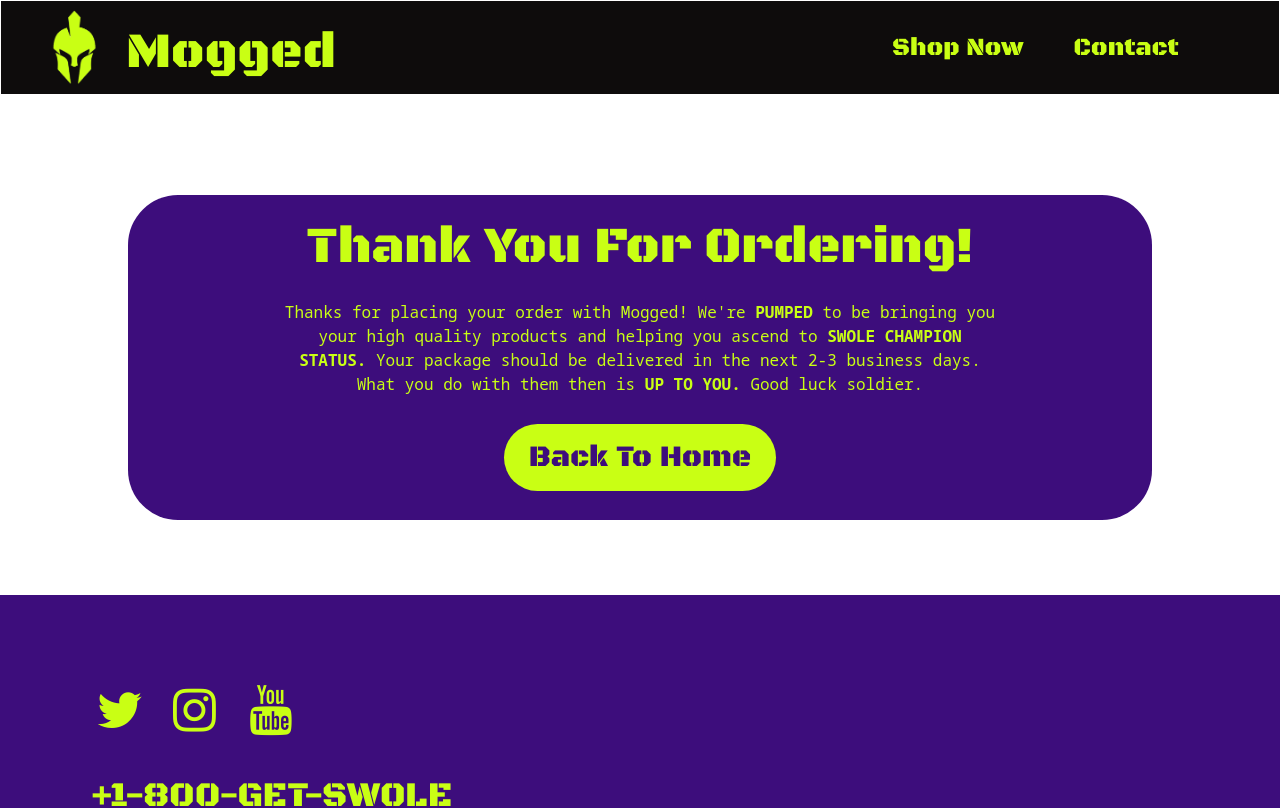
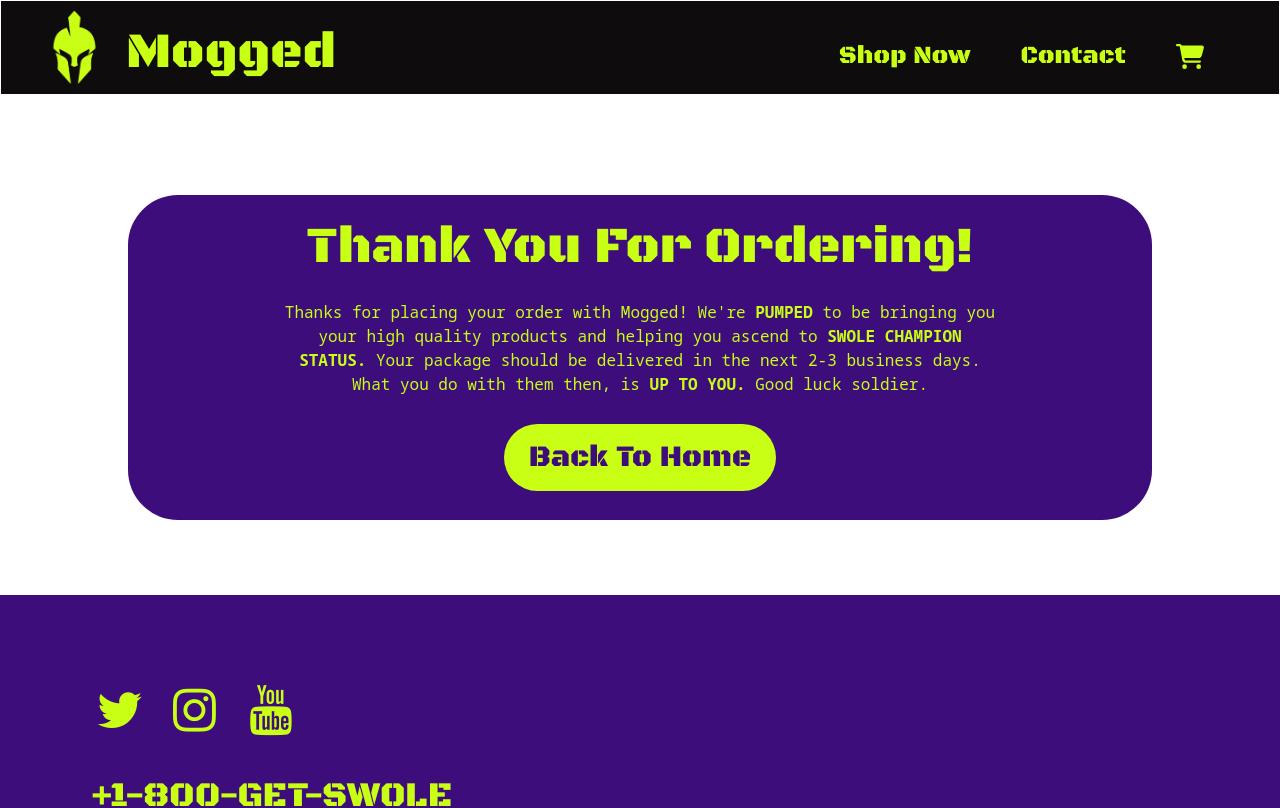
Before and after one commit to allforthe64/Mogged, a React (Vite) app in the folder mogged/: page /confirmed in a window 1280 px wide. Shown: the top 808 px of the page. Built offline with nearby package versions, Linux system fonts and the light colour scheme.

Commit message:
added shopping cart link and added alert to let user know if item is already in shopping cart when added

```diff
--- a/mogged/package.json
+++ b/mogged/package.json
@@ -9,6 +9,9 @@
     "preview": "vite preview"
   },
   "dependencies": {
+    "@fortawesome/fontawesome-svg-core": "^6.2.0",
+    "@fortawesome/free-solid-svg-icons": "^6.2.0",
+    "@fortawesome/react-fontawesome": "^0.2.0",
     "react": "^18.2.0",
     "react-dom": "^18.2.0",
     "react-router-dom": "^6.4.2",
--- a/mogged/src/App.css
+++ b/mogged/src/App.css
@@ -161,12 +161,16 @@
 
 }
 
+.nav-el:hover {
+  color: white
+}
+
 .nav-list {
   display: flex;
   justify-content: flex-end;
   width: 75%;
-  padding-right: 50px;
-  padding-top: 20dpx;
+  padding-right: 75px;
+  padding-top: 20px;
 }
 
 .hero {
@@ -215,6 +219,14 @@
   margin-top: 70px;
 }
 
+.cart {
+  font-size: 25px;
+}
+
+.cart:hover {
+  color: white;
+}
+
 .larger-logo {
   padding: 60px;
   font-size: 75px;
--- a/mogged/src/App.jsx
+++ b/mogged/src/App.jsx
@@ -6,6 +6,7 @@ import './contact.css'
 import './shop.css'
 import './product.css'
 import './cart.css'
+import 'react-toastify/dist/ReactToastify.css';
 import {Route, Routes} from "react-router-dom"
 
 //component imports
@@ -15,6 +16,7 @@ import Contact from './components/contact'
 import Product from './components/Product'
 import Cart from './components/Cart'
 import Confirmed from './components/Confirmed'
+import { ToastContainer, toast } from 'react-toastify';
 
 function App() {
   const [count, setCount] = useState(0)
@@ -26,9 +28,16 @@ function App() {
   }
 
   function addCart (item) {
-    cart.push(item)
-    localStorage.setItem('cart', cart)
-    console.log(cart)
+
+    let currentCart = localStorage.getItem('cart')
+
+    if (currentCart.includes(item)) {
+      toast("Item already in cart!");
+    } else {
+      cart.push(item)
+      localStorage.setItem('cart', cart)
+      console.log(cart)
+    }
   }
 
   function removeCart (item) {
@@ -55,6 +64,8 @@ function App() {
         <Route path='/cart' element={<Cart func={removeCart}/>} />
         <Route path='/confirmed' element={<Confirmed func={clearCart}/>} />
       </Routes>
+      <ToastContainer position="top-center" autoClose={5000} hideProgressBar={false} newestOnTop={false}
+                    closeOnClick rtl={false} pauseOnFocusLoss draggable pauseOnHover theme="dark"/>
     </div>
   )
 }
--- a/mogged/src/components/Confirmed.jsx
+++ b/mogged/src/components/Confirmed.jsx
@@ -10,7 +10,7 @@ export default function Confirmed (props) {
             <h1 className="acid confirmed-header">Thank You For Ordering!</h1>
             <p className="acid confirmed-text spacer-2">Thanks for placing your order with Mogged! We're <b className="acid">PUMPED </b>
                 to be bringing you your high quality products and helping you ascend to <b className="acid">SWOLE CHAMPION STATUS. </b>
-                Your package should be delivered in the next 2-3 business days. What you do with them then is <b>UP TO YOU. </b>
+                Your package should be delivered in the next 2-3 business days. What you do with them then, is <b>UP TO YOU. </b>
                 Good luck soldier.
             </p>
             <div className='spacer-3'>
--- a/mogged/src/components/ContactForm.jsx
+++ b/mogged/src/components/ContactForm.jsx
@@ -1,7 +1,6 @@
 import { useRef } from 'react'
 
 import { ToastContainer, toast } from 'react-toastify';
-import 'react-toastify/dist/ReactToastify.css';
 
 export default function ContactForm () {
 
--- a/mogged/src/components/contact.jsx
+++ b/mogged/src/components/contact.jsx
@@ -1,5 +1,6 @@
 import Socials from './Socials'
 import ContactForm from './ContactForm'
+
 export default function Contact () {
     return (
         <div className='white-background'>
--- a/mogged/src/components/nav.jsx
+++ b/mogged/src/components/nav.jsx
@@ -1,6 +1,12 @@
 import { Link } from 'react-router-dom'
 import '../App.css'
 import moggedLogo from '../assets/logo.png'
+
+import { library } from "@fortawesome/fontawesome-svg-core";
+import { faCartShopping } from "@fortawesome/free-solid-svg-icons";
+import { FontAwesomeIcon } from '@fortawesome/react-fontawesome'
+
+library.add(faCartShopping);
 
 function Nav() {
     return (
@@ -12,6 +18,7 @@ function Nav() {
             <ul className='nav-list'>
                 <Link className='nav-el' to='/products'>Shop Now</Link>
                 <Link className='nav-el' to='/contact'>Contact</Link>
+                <Link to='/cart'><FontAwesomeIcon icon="fas fa-shopping-cart" className='cart acid' /></Link>
             </ul>
         </nav>
     )
```
Also changed, not shown: 1 other file (tests, documents, lock files or other folders).
